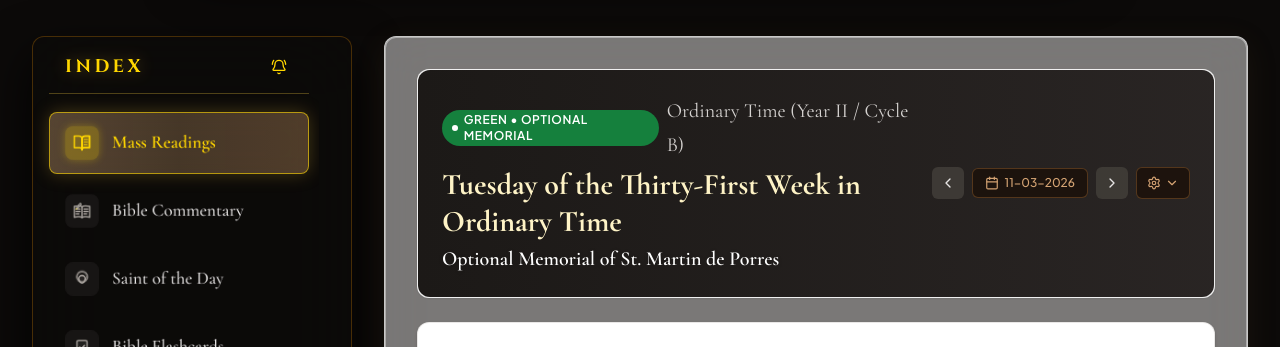
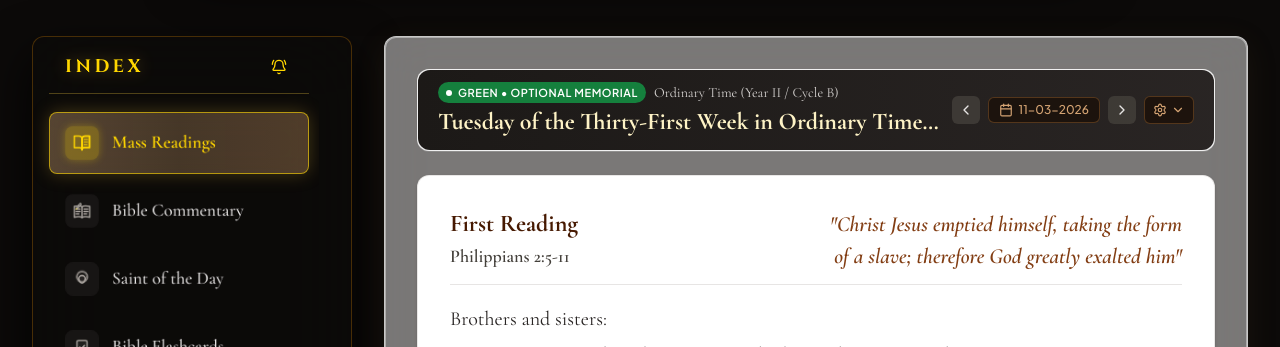
Before and after one commit to codemode11/soul-sanctum-live, a React (Vite) app: page / in a window 1280 px wide. Shown: the part 830-1177 px from the top of the page. Built offline with nearby package versions, Linux system fonts and the light colour scheme.

Commit message:
style: refine daily mass readings header layout
Optimize padding, font sizes, and container constraints to ensure the liturgical badge and text wrap gracefully on smaller devices.

```diff
--- a/src/components/DailyMassReadingsView.tsx
+++ b/src/components/DailyMassReadingsView.tsx
@@ -236,49 +236,40 @@ ${reading.gospel.text}`;
 
       {/* Liturgical Day Banner and Date Bar */}
       <div className="bg-white/55 backdrop-blur-xl backdrop-saturate-150 rounded-xl shadow-xs border border-white/70 ring-1 ring-inset ring-white/40 relative z-20">
-        <div className={`p-4 sm:p-6 bg-gradient-to-r from-stone-900 to-stone-800 text-stone-100 flex flex-col md:flex-row md:items-center justify-between gap-4 ${isTopSettingsOpen ? 'rounded-t-xl' : 'rounded-xl'}`}>
-          <div className="space-y-1">
-            <div className="flex items-center gap-2">
+        <div className={`px-3.5 py-2.5 sm:px-5 sm:py-3 bg-gradient-to-r from-stone-900 to-stone-800 text-stone-100 flex flex-col md:flex-row md:items-center justify-between gap-2 sm:gap-3 ${isTopSettingsOpen ? 'rounded-t-xl' : 'rounded-xl'}`}>
+          <div className="space-y-0.5 min-w-0 flex-1">
+            <div className="flex items-center gap-2 flex-nowrap overflow-hidden">
               <span
-                className="inline-flex items-center gap-1.5 px-2.5 py-0.5 rounded-full text-xs font-semibold uppercase tracking-wider"
+                className="inline-flex items-center gap-1.5 px-2 py-0.5 rounded-full text-[11px] font-semibold uppercase tracking-wider whitespace-nowrap shrink-0"
                 style={{ backgroundColor: colorMeta.hex, color: reading.liturgicalColor === 'white' ? '#451a03' : '#ffffff' }}
               >
-                <span className="w-1.5 h-1.5 rounded-full bg-current" />
+                <span className="w-1.5 h-1.5 rounded-full bg-current shrink-0" />
                 {colorMeta.name} • {reading.liturgicalRank}
               </span>
-              <span className="text-xs text-stone-300 font-serif-sacred">
+              <span className="text-xs sm:text-sm text-stone-300 font-serif whitespace-nowrap truncate">
                 {reading.liturgicalSeason}
               </span>
             </div>
 
-            {/* Split title: Memorial on the next line with increased font size */}
-            {/* Split title to two lines if it is too long to prevent overlap */}
-            <h2 className="font-serif text-2xl sm:text-3xl font-bold tracking-normal text-amber-100 leading-tight">
-              {reading.liturgicalDay.includes(' / ') ? (
-                <>
-                  <span className="block">{reading.liturgicalDay.split(' / ')[0]}</span>
-                  <span className="block text-base sm:text-lg md:text-xl font-semibold text-white not-italic mt-1 font-serif drop-shadow-sm">
-                    {reading.liturgicalDay.split(' / ')[1]}
-                  </span>
-                </>
-              ) : reading.liturgicalDay.length > 35 ? (
-                <>
-                  <span className="block">{reading.liturgicalDay.split(' of ')[0]} of</span>
-                  <span className="block text-xl sm:text-2xl md:text-3xl font-bold text-white not-italic mt-1 font-serif drop-shadow-md">
-                    {reading.liturgicalDay.split(' of ').slice(1).join(' of ')}
-                  </span>
-                </>
-              ) : (
-                reading.liturgicalDay
-              )}
+            <h2 className="font-serif text-lg sm:text-xl md:text-2xl font-bold tracking-normal text-amber-100 leading-snug whitespace-nowrap truncate">
+              {reading.liturgicalDay.endsWith(', Bishop') && reading.liturgicalDay.length > 42
+                ? reading.liturgicalDay.replace(/,\s*Bishop$/, '')
+                : reading.liturgicalDay.endsWith(', Bishop') ? (
+                  <>
+                    {reading.liturgicalDay.replace(/,\s*Bishop$/, '')}
+                    <span className="hidden sm:inline">, Bishop</span>
+                  </>
+                ) : (
+                  reading.liturgicalDay
+                )}
             </h2>
           </div>
 
           {/* Quick Date Switcher Controls & Settings Dropdown Toggle */}
-          <div className="flex items-center gap-2 self-start md:self-auto shrink-0">
+          <div className="flex items-center gap-1.5 sm:gap-2 self-start md:self-auto shrink-0">
             <button
               onClick={handlePrevDay}
-              className="p-2 rounded-md bg-stone-700/80 hover:bg-stone-600 text-stone-200 transition-colors cursor-pointer shrink-0"
+              className="p-1.5 rounded-md bg-stone-700/80 hover:bg-stone-600 text-stone-200 transition-colors cursor-pointer shrink-0"
               title="Previous Liturgical Day"
             >
               <ChevronLeft className="w-4 h-4" />
@@ -287,7 +278,7 @@ ${reading.gospel.text}`;
             <div className="relative shrink-0">
               <button
                 onClick={() => setIsCalendarPickerOpen(!isCalendarPickerOpen)}
-                className={`flex items-center gap-1.5 px-3 py-1.5 rounded-md text-xs font-medium whitespace-nowrap transition-all cursor-pointer border ${
+                className={`flex items-center gap-1.5 px-2.5 py-1 rounded-md text-xs font-medium whitespace-nowrap transition-all cursor-pointer border ${
                   isCalendarPickerOpen
                     ? 'bg-[#25170F] text-[#F7EBE1] border-[#D4A373] ring-2 ring-[#8B5A2B]/40'
                     : 'bg-[#1C120C]/90 hover:bg-[#25170F] text-[#D4A373] hover:text-[#F7EBE1] border-[#8B5A2B]/50 hover:border-[#D4A373]/70'
@@ -312,7 +303,7 @@ ${reading.gospel.text}`;
             </div>
             <button
               onClick={handleNextDay}
-              className="p-2 rounded-md bg-stone-700/80 hover:bg-stone-600 text-stone-200 transition-colors cursor-pointer shrink-0"
+              className="p-1.5 rounded-md bg-stone-700/80 hover:bg-stone-600 text-stone-200 transition-colors cursor-pointer shrink-0"
               title="Next Liturgical Day"
             >
               <ChevronRight className="w-4 h-4" />
@@ -321,7 +312,7 @@ ${reading.gospel.text}`;
             <button
               onClick={() => setIsTopSettingsOpen(prev => !prev)}
               aria-expanded={isTopSettingsOpen}
-              className={`flex items-center gap-1 px-2.5 py-2 rounded-md transition-all cursor-pointer shrink-0 border ${
+              className={`flex items-center gap-1 px-2 py-1.5 rounded-md transition-all cursor-pointer shrink-0 border ${
                 isTopSettingsOpen
                   ? 'bg-[#25170F] text-[#F7EBE1] border-[#D4A373] ring-2 ring-[#8B5A2B]/40'
                   : 'bg-[#1C120C]/90 hover:bg-[#25170F] text-[#D4A373] hover:text-[#F7EBE1] border-[#8B5A2B]/50 hover:border-[#D4A373]/70'
```
